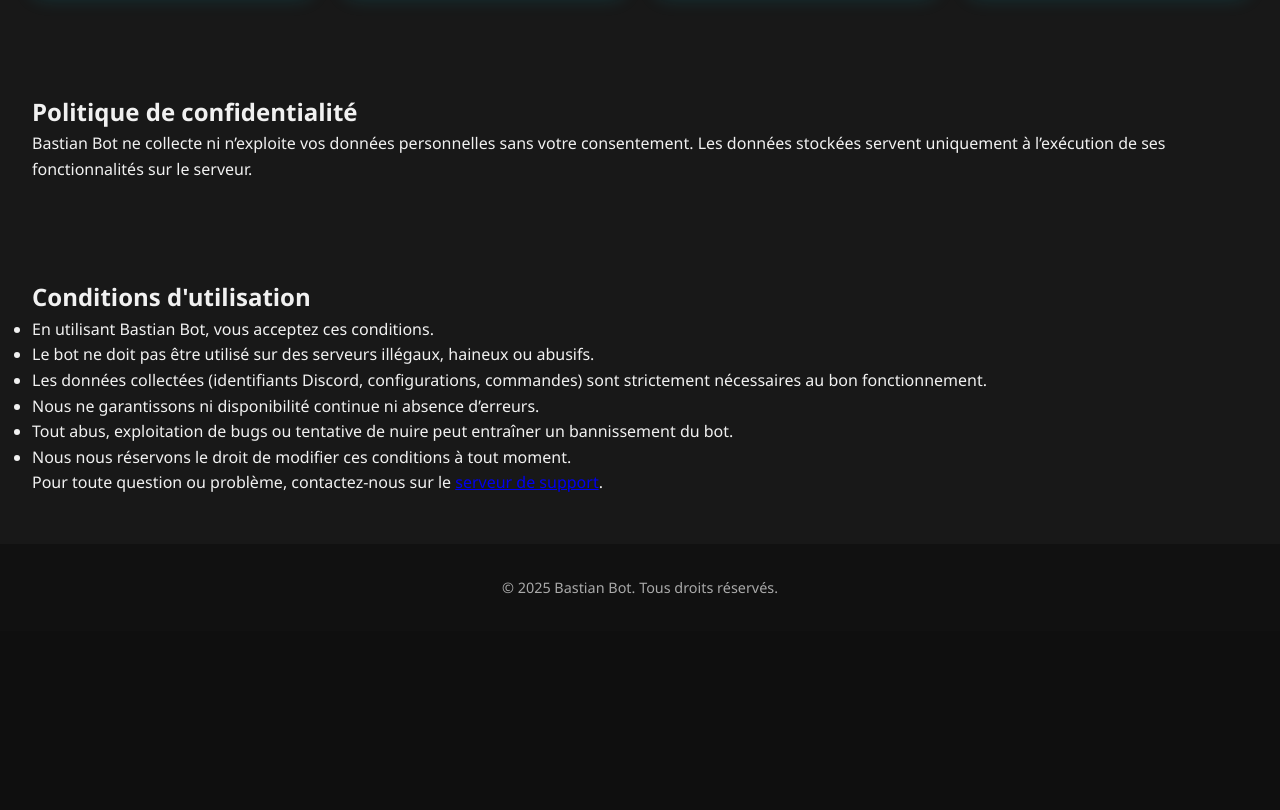
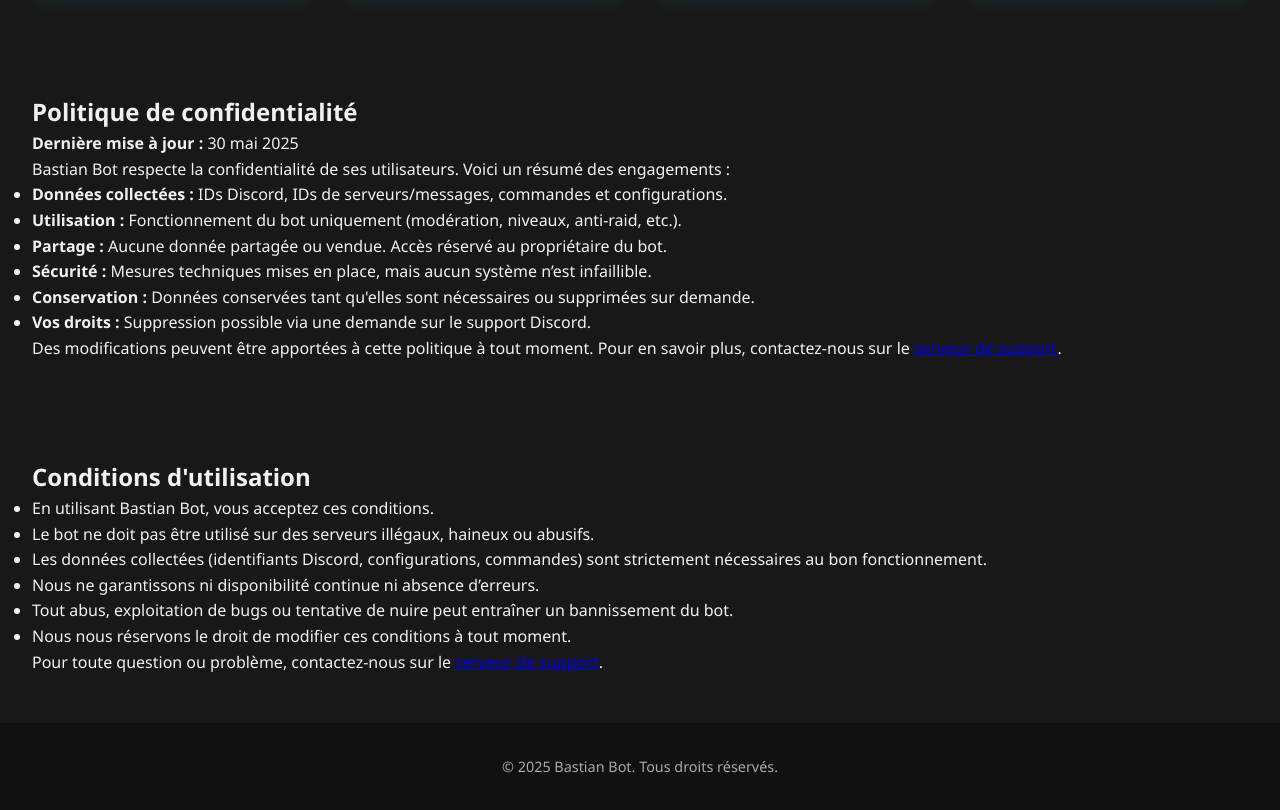
Before and after one commit to BastianLaFrite/bastian-bot-site, a plain HTML site: page index.html in a window 1280 px wide. Shown: the part 1447-2257 px from the top of the page. Before the commit the page ends 2078 px from the top, so only its background shows below. Drawn offline with Linux system fonts and the light colour scheme.

Commit message:
Add files via upload

```diff
--- a/index.html
+++ b/index.html
@@ -5,6 +5,7 @@
   <meta name="viewport" content="width=device-width, initial-scale=1" />
   <title>Bastian Bot</title>
   <link rel="stylesheet" href="style.css" />
+  <link rel="icon" href="favicon.ico" type="image/x-icon" />
 </head>
 <body>
   <header>
@@ -13,7 +14,7 @@
       <ul class="nav-links">
         <li><a href="#features">Fonctionnalités</a></li>
         <li><a href="#commands">Commandes</a></li>
-        <li><a href="#privacy">Confidentialité</a></li>
+        <li><a href="privacy.html">Confidentialité</a></li>
         <li><a href="#terms">Conditions</a></li>
         <li><a href="#" class="btn">+ Ajouter le Bot</a></li>
       </ul>
@@ -61,25 +62,19 @@
   <section id="commands" class="commands">
     <h2 class="section-title">Commandes</h2>
     <p class="center">Voici une liste de commandes principales du bot avec leurs descriptions :</p>
-
     <div class="grid">
-      <!-- Exemple de commande -->
       <div class="card" data-animate>
         <h3>/kick &lt;@membre&gt;</h3>
         <p>Exclut un membre du serveur. Usage : <code>!kick @Pseudo</code></p>
       </div>
-
       <div class="card" data-animate>
         <h3>/ban &lt;@membre&gt;</h3>
         <p>Bannit un membre du serveur. Usage : <code>!ban @Pseudo</code></p>
       </div>
-
       <div class="card" data-animate>
         <h3>/mute &lt;@membre&gt; &lt;durée&gt;</h3>
         <p>Mute un membre pour une durée spécifiée. Usage : <code>!mute @Pseudo 10m</code></p>
       </div>
-
-      <!-- Ajoute ici d'autres commandes sous le même format -->
       <div class="card" data-animate>
         <h3>commande_ici</h3>
         <p>Ajoute la description de ta commande ici en suivant le même modèle.</p>
@@ -89,7 +84,17 @@
 
   <section id="privacy" class="legal">
   <h2>Politique de confidentialité</h2>
-    <p>Bastian Bot ne collecte ni n’exploite vos données personnelles sans votre consentement. Les données stockées servent uniquement à l’exécution de ses fonctionnalités sur le serveur.</p>
+  <p><strong>Dernière mise à jour :</strong> 30 mai 2025</p>
+  <p>Bastian Bot respecte la confidentialité de ses utilisateurs. Voici un résumé des engagements :</p>
+  <ul>
+    <li><strong>Données collectées :</strong> IDs Discord, IDs de serveurs/messages, commandes et configurations.</li>
+    <li><strong>Utilisation :</strong> Fonctionnement du bot uniquement (modération, niveaux, anti-raid, etc.).</li>
+    <li><strong>Partage :</strong> Aucune donnée partagée ou vendue. Accès réservé au propriétaire du bot.</li>
+    <li><strong>Sécurité :</strong> Mesures techniques mises en place, mais aucun système n’est infaillible.</li>
+    <li><strong>Conservation :</strong> Données conservées tant qu'elles sont nécessaires ou supprimées sur demande.</li>
+    <li><strong>Vos droits :</strong> Suppression possible via une demande sur le support Discord.</li>
+  </ul>
+  <p>Des modifications peuvent être apportées à cette politique à tout moment. Pour en savoir plus, contactez-nous sur le <a href="https://discord.gg/tonserveur" class="text-blue-600 underline">serveur de support</a>.</p>
 </section>
 
   <section id="terms" class="legal">
@@ -107,7 +112,6 @@
     </p>
   </section>
 
-
   <footer>
     <p>&copy; 2025 Bastian Bot. Tous droits réservés.</p>
   </footer>
```
Lines whose indentation alone changed are shown as unchanged.
